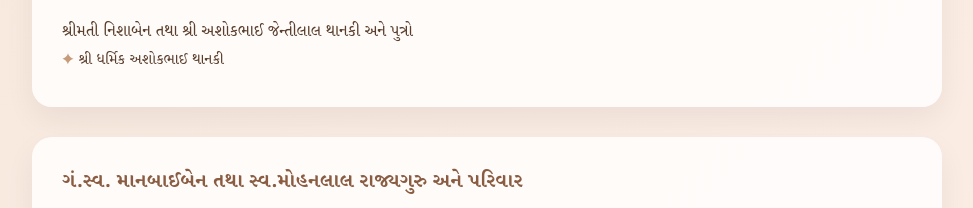
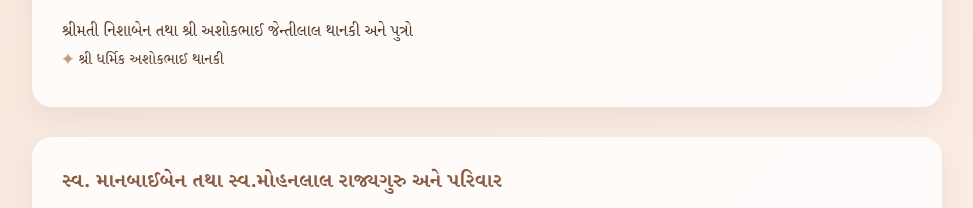
Before and after one commit to ParthThanki0609/krishna-dev, a plain HTML site: page Kutumb_Paksh.html in a window 1280 px wide. Shown: the part 3770-3978 px from the top of the page, without its empty margins (153-1126 px from the left). Drawn offline with Linux system fonts and the light colour scheme.

```diff
--- a/Kutumb_Paksh.html
+++ b/Kutumb_Paksh.html
@@ -390,7 +390,7 @@
         </div>
 
         <div class="partition">
-            <h3>ગં.સ્વ. માનબાઈબેન તથા સ્વ.મોહનલાલ રાજ્યગુરુ અને પરિવાર</h3>
+            <h3>સ્વ. માનબાઈબેન તથા સ્વ.મોહનલાલ રાજ્યગુરુ અને પરિવાર</h3>
             <ul>
                 <li>શ્રીમતી જયશ્રીબેન જીવનલાલ રાજ્યગુરુ</li>
                 <br>
```
